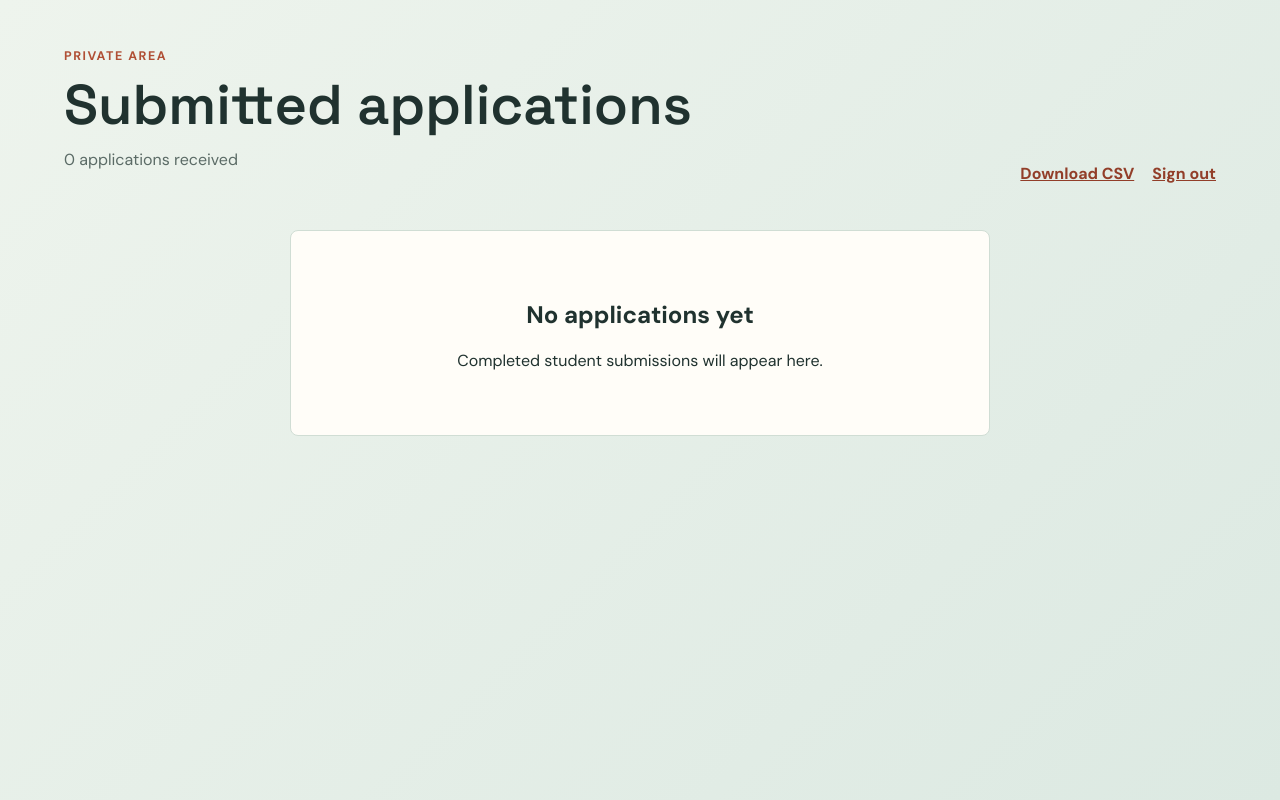
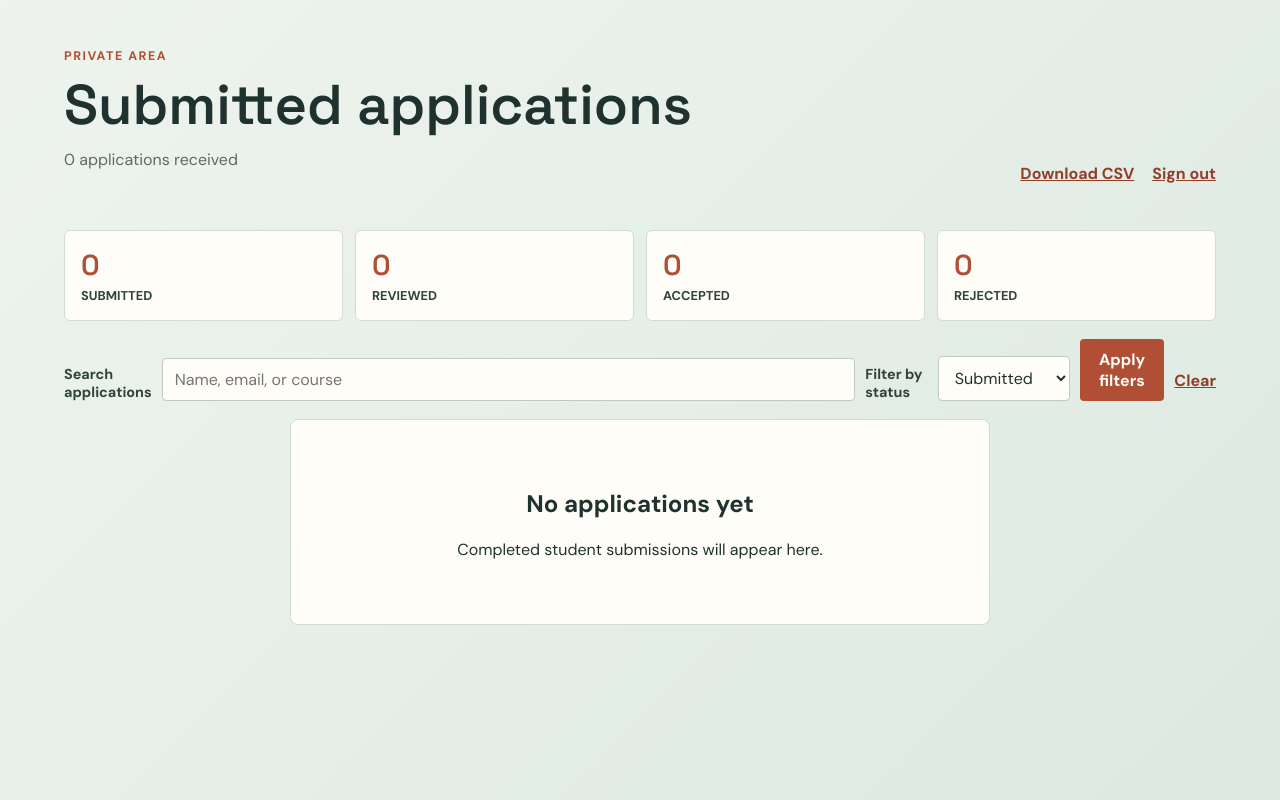
Before and after one commit to sundaresh98/student-application-app, a Flask app: page /admin/applications?status=submitted in a window 1280 px wide. Run offline with Flask 3, Linux system fonts and the light colour scheme; the visitor is signed in with stand-in values (Sample User, id 1); data that the repository does not hold is empty.

Commit message:
Expand admin application management

```diff
--- a/src/student-application-app/app.py
+++ b/src/student-application-app/app.py
@@ -24,6 +24,8 @@ FIELD_LABELS = {
     "phone": "Phone number",
     "course": "Course",
 }
+
+APPLICATION_STATUSES = ("submitted", "reviewed", "accepted", "rejected")
 
 
 def init_db():
@@ -61,16 +63,46 @@ def save_application(form_data):
         )
 
 
-def get_applications():
+def get_applications(search="", status=""):
     with sqlite3.connect(DATABASE_PATH) as connection:
         connection.row_factory = sqlite3.Row
-        return connection.execute(
-            """
+        query = """
             SELECT id, name, email, phone, course, application_date, status
             FROM student_applications
-            ORDER BY id DESC
-            """
+            WHERE 1 = 1
+        """
+        parameters = []
+        if search:
+            query += " AND (name LIKE ? OR email LIKE ? OR course LIKE ?)"
+            search_term = f"%{search}%"
+            parameters.extend([search_term, search_term, search_term])
+        if status in APPLICATION_STATUSES:
+            query += " AND status = ?"
+            parameters.append(status)
+        query += " ORDER BY id DESC"
+        return connection.execute(query, parameters).fetchall()
+
+
+def get_status_counts():
+    with sqlite3.connect(DATABASE_PATH) as connection:
+        counts = {status: 0 for status in APPLICATION_STATUSES}
+        rows = connection.execute(
+            "SELECT status, COUNT(*) FROM student_applications GROUP BY status"
         ).fetchall()
+        for status, count in rows:
+            if status in counts:
+                counts[status] = count
+        return counts
+
+
+def update_application_status(application_id, status):
+    if status not in APPLICATION_STATUSES:
+        return
+    with sqlite3.connect(DATABASE_PATH) as connection:
+        connection.execute(
+            "UPDATE student_applications SET status = ? WHERE id = ?",
+            (status, application_id),
+        )
 
 
 def admin_is_authenticated():
@@ -157,7 +189,24 @@ def admin_login():
 def admin_applications():
     if not admin_is_authenticated():
         return redirect(url_for("admin_login"))
-    return render_template("admin_applications.html", applications=get_applications())
+    search = request.args.get("search", "").strip()
+    status = request.args.get("status", "")
+    return render_template(
+        "admin_applications.html",
+        applications=get_applications(search, status),
+        counts=get_status_counts(),
+        search=search,
+        selected_status=status,
+        statuses=APPLICATION_STATUSES,
+    )
+
+
+@app.route("/admin/applications/<int:application_id>/status", methods=["POST"])
+def admin_update_status(application_id):
+    if not admin_is_authenticated():
+        return redirect(url_for("admin_login"))
+    update_application_status(application_id, request.form.get("status", ""))
+    return redirect(url_for("admin_applications"))
 
 
 @app.route("/admin/logout")
--- a/src/student-application-app/static/style.css
+++ b/src/student-application-app/static/style.css
@@ -227,6 +227,88 @@ button:hover {
     font-weight: 700;
 }
 
+.admin-summary {
+    display: grid;
+    grid-template-columns: repeat(4, minmax(120px, 1fr));
+    gap: 12px;
+    max-width: 1400px;
+    margin: 0 auto 18px;
+}
+
+.summary-item {
+    display: grid;
+    gap: 4px;
+    padding: 16px;
+    border: 1px solid #d0ddd4;
+    border-radius: 6px;
+    color: #30433e;
+    background: #fffdf8;
+    text-decoration: none;
+}
+
+.summary-item:hover {
+    border-color: #b04f35;
+}
+
+.summary-item strong {
+    color: #b04f35;
+    font-family: 'Space Grotesk', sans-serif;
+    font-size: 1.8rem;
+}
+
+.summary-item span {
+    font-size: 0.8rem;
+    font-weight: 700;
+    text-transform: uppercase;
+}
+
+.filters {
+    display: flex;
+    align-items: end;
+    gap: 10px;
+    max-width: 1400px;
+    margin: 0 auto 18px;
+}
+
+.filters label {
+    margin: 0;
+}
+
+.filters input,
+.filters select,
+.status-form select {
+    padding: 10px 12px;
+    border: 1px solid #bdcbc2;
+    border-radius: 4px;
+    color: #20322f;
+    background: #fffdf8;
+    font: inherit;
+}
+
+.filters input {
+    min-width: 250px;
+}
+
+.filters button {
+    margin: 0;
+    padding: 10px 14px;
+}
+
+.clear-filter {
+    padding: 10px 0;
+    color: #923e29;
+    font-weight: 700;
+}
+
+.status-form {
+    display: block;
+    margin: 0;
+}
+
+.status-form select {
+    padding: 6px 8px;
+}
+
 .table-wrap {
     max-width: 1400px;
     margin: 0 auto;
@@ -286,6 +368,19 @@ th {
     .admin-actions {
         padding-top: 10px;
     }
+
+    .admin-summary {
+        grid-template-columns: repeat(2, 1fr);
+    }
+
+    .filters {
+        align-items: stretch;
+        flex-direction: column;
+    }
+
+    .filters input {
+        min-width: 0;
+    }
 }
 
 @media (max-width: 520px) {
--- a/src/student-application-app/templates/admin_applications.html
+++ b/src/student-application-app/templates/admin_applications.html
@@ -19,6 +19,31 @@
                 <a href="{{ url_for('admin_logout') }}">Sign out</a>
             </nav>
         </header>
+
+        <section class="admin-summary" aria-label="Application summary">
+            {% for status in statuses %}
+                <a class="summary-item" href="{{ url_for('admin_applications', status=status) }}">
+                    <strong>{{ counts[status] }}</strong>
+                    <span>{{ status }}</span>
+                </a>
+            {% endfor %}
+        </section>
+
+        <form class="filters" method="get">
+            <label for="search">Search applications</label>
+            <input id="search" name="search" type="search" value="{{ search }}" placeholder="Name, email, or course">
+            <label for="status">Filter by status</label>
+            <select id="status" name="status">
+                <option value="">All statuses</option>
+                {% for status in statuses %}
+                    <option value="{{ status }}" {% if selected_status == status %}selected{% endif %}>{{ status|capitalize }}</option>
+                {% endfor %}
+            </select>
+            <button type="submit">Apply filters</button>
+            {% if search or selected_status %}
+                <a class="clear-filter" href="{{ url_for('admin_applications') }}">Clear</a>
+            {% endif %}
+        </form>
 
         {% if applications %}
             <div class="table-wrap">
@@ -43,7 +68,15 @@
                                 <td>{{ application.phone }}</td>
                                 <td>{{ application.course }}</td>
                                 <td>{{ application.application_date }}</td>
-                                <td><span class="status">{{ application.status }}</span></td>
+                                <td>
+                                    <form class="status-form" method="post" action="{{ url_for('admin_update_status', application_id=application.id) }}">
+                                        <select name="status" aria-label="Status for {{ application.name }}" onchange="this.form.submit()">
+                                            {% for status in statuses %}
+                                                <option value="{{ status }}" {% if application.status == status %}selected{% endif %}>{{ status|capitalize }}</option>
+                                            {% endfor %}
+                                        </select>
+                                    </form>
+                                </td>
                             </tr>
                         {% endfor %}
                     </tbody>
```
